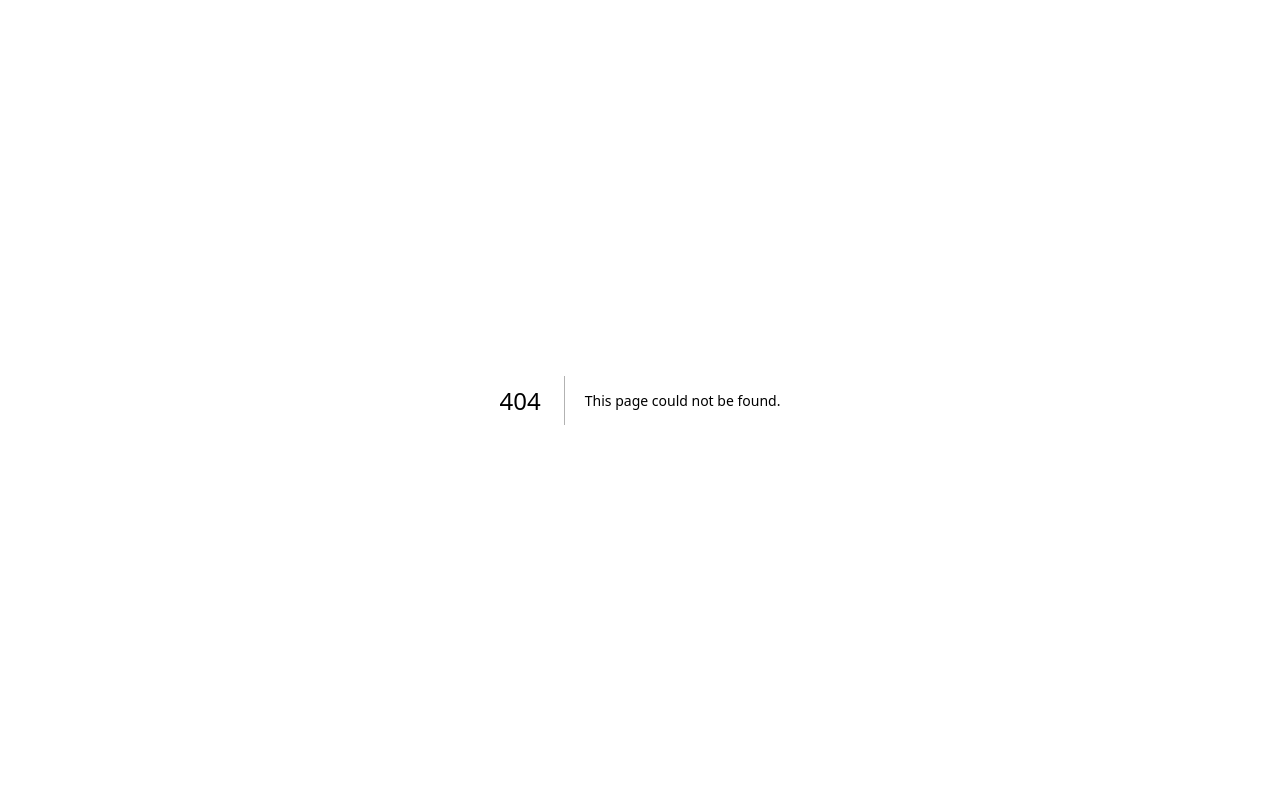
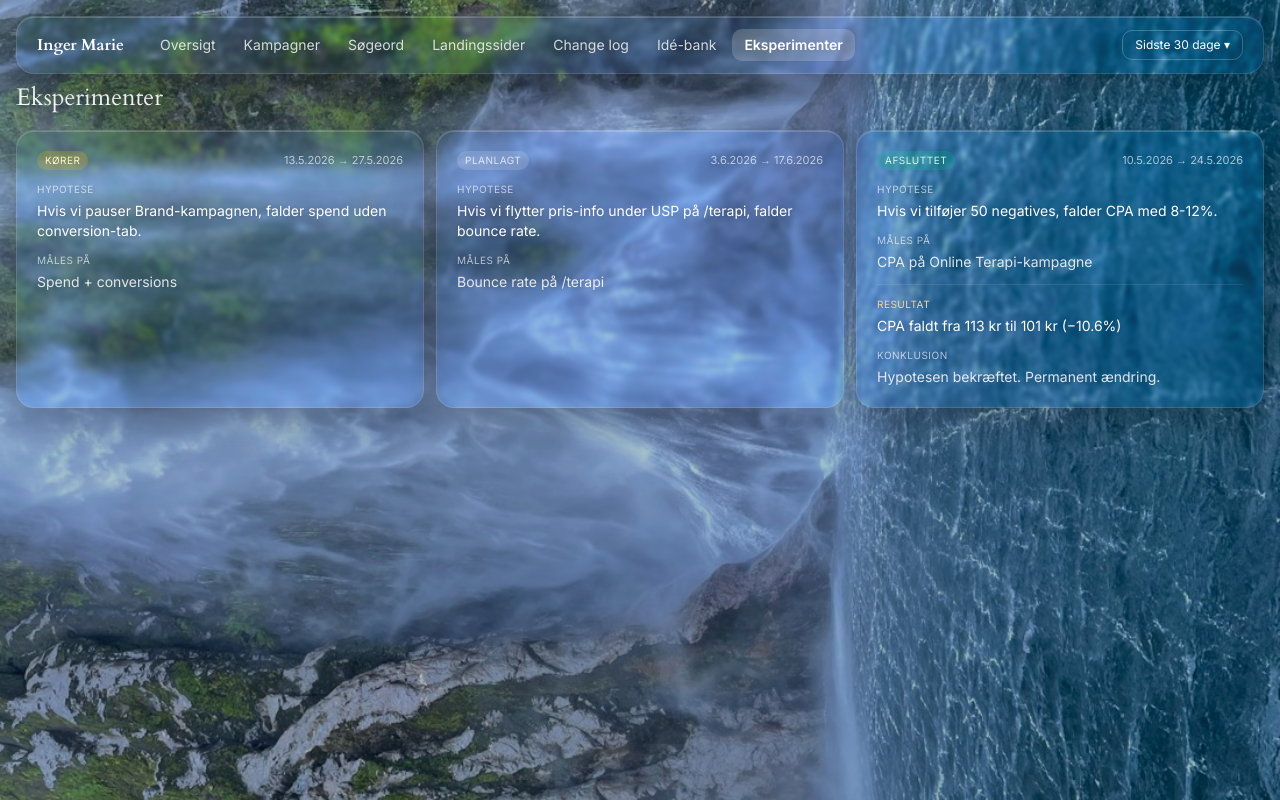
Before and after one commit to Naiture/Psykoterapeut.net, a Next.js app in the folder dashboard/: page /eksperimenter in a window 1280 px wide. Before the commit this address had no page. Built offline with nearby package versions, Linux system fonts and the light colour scheme.

Commit message:
feat(dashboard): build Eksperimenter page

```diff
--- /dev/null
+++ b/dashboard/src/app/(dashboard)/eksperimenter/page.tsx
@@ -0,0 +1,16 @@
+import { ExperimentCardView } from "@/components/experiment-card";
+import { SectionHeading } from "@/components/section-heading";
+import { experiments } from "@/lib/fixtures/experiments";
+
+export default function EksperimenterPage() {
+  return (
+    <div className="space-y-4 mt-2">
+      <SectionHeading>Eksperimenter</SectionHeading>
+      <div className="grid gap-3 md:grid-cols-2 lg:grid-cols-3">
+        {experiments.map((e) => (
+          <ExperimentCardView key={e.id} experiment={e} />
+        ))}
+      </div>
+    </div>
+  );
+}
--- /dev/null
+++ b/dashboard/src/components/experiment-card.tsx
@@ -0,0 +1,45 @@
+import { GlassCard } from "@/components/glass-card";
+import type { Experiment } from "@/lib/types";
+
+const STATUS_STYLES: Record<Experiment["status"], string> = {
+  planlagt: "bg-white/15 text-white/75",
+  kører: "bg-amber-400/20 text-amber-100",
+  afsluttet: "bg-emerald-400/20 text-emerald-100",
+};
+
+export function ExperimentCardView({ experiment }: { experiment: Experiment }) {
+  return (
+    <GlassCard className="p-5 space-y-3">
+      <div className="flex items-center justify-between">
+        <span
+          className={`rounded-full px-2 py-0.5 text-[10px] uppercase tracking-wider ${STATUS_STYLES[experiment.status]}`}
+        >
+          {experiment.status}
+        </span>
+        <span className="text-[11px] text-white/65 drop-shadow">
+          {new Date(experiment.periodStart).toLocaleDateString("da-DK")} → {new Date(experiment.periodEnd).toLocaleDateString("da-DK")}
+        </span>
+      </div>
+      <div>
+        <div className="text-[10px] uppercase tracking-wider text-white/65 drop-shadow">Hypotese</div>
+        <p className="mt-1 text-sm text-white drop-shadow">{experiment.hypothesis}</p>
+      </div>
+      <div>
+        <div className="text-[10px] uppercase tracking-wider text-white/65 drop-shadow">Måles på</div>
+        <p className="mt-1 text-sm text-white/85 drop-shadow">{experiment.metric}</p>
+      </div>
+      {experiment.result && (
+        <div className="border-t border-white/10 pt-3">
+          <div className="text-[10px] uppercase tracking-wider text-[#ffd09a] drop-shadow">Resultat</div>
+          <p className="mt-1 text-sm text-white drop-shadow">{experiment.result}</p>
+        </div>
+      )}
+      {experiment.conclusion && (
+        <div>
+          <div className="text-[10px] uppercase tracking-wider text-white/65 drop-shadow">Konklusion</div>
+          <p className="mt-1 text-sm text-white/85 drop-shadow">{experiment.conclusion}</p>
+        </div>
+      )}
+    </GlassCard>
+  );
+}
```
